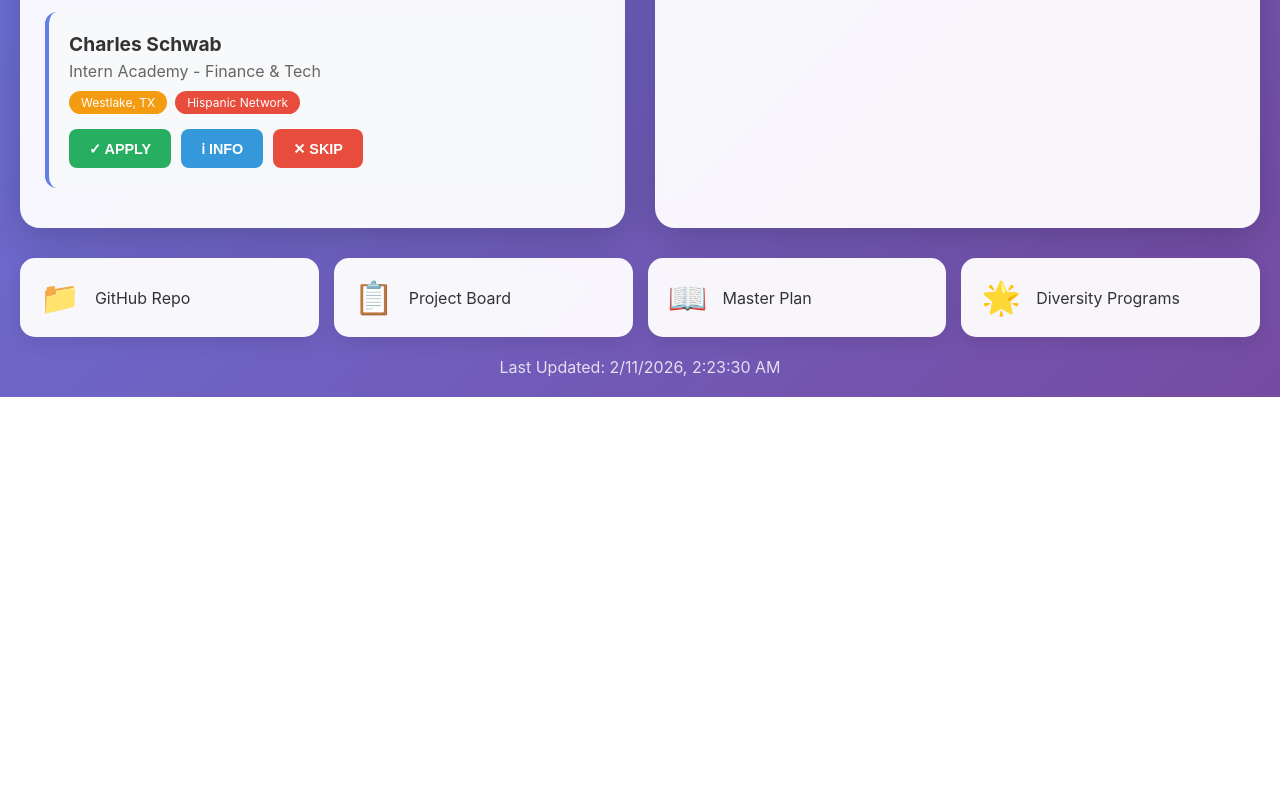
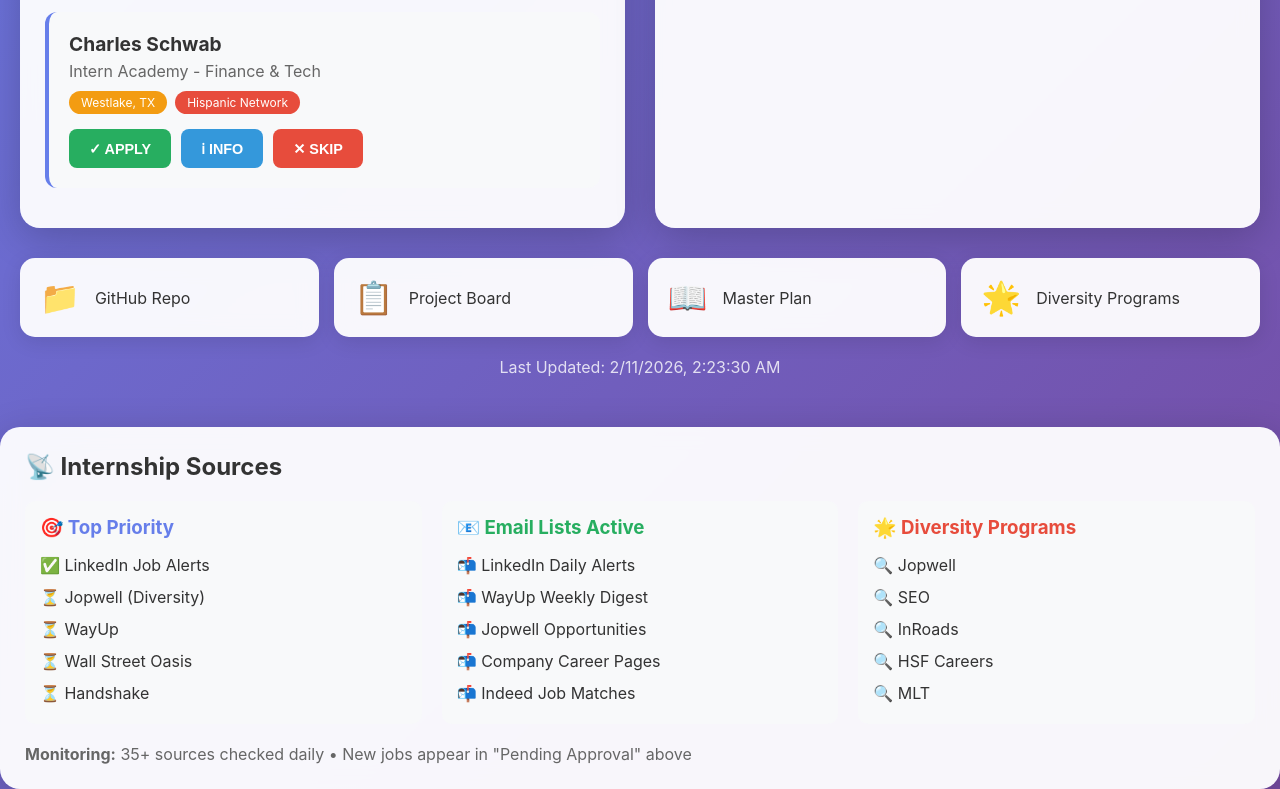
Before and after one commit to 7mangel/job-search-tracker, a plain HTML site: page ui/index.html in a window 1280 px wide. Shown: the part 790-1579 px from the top of the page. Before the commit the page ends 1187 px from the top, so only its background shows below. Drawn offline with Linux system fonts and the light colour scheme.

Commit message:
Add internship sources panel to UI

```diff
--- a/ui/index.html
+++ b/ui/index.html
@@ -514,3 +514,47 @@
     </script>
 </body>
 </html>
+
+<!-- Add Sources Panel -->
+<div class="panel" style="margin-top: 30px;">
+    <h2>📡 Internship Sources</h2>
+    <div style="display: grid; grid-template-columns: repeat(auto-fit, minmax(300px, 1fr)); gap: 20px; margin-top: 20px;">
+
+        <div style="background: #f8f9fa; padding: 15px; border-radius: 10px;">
+            <h3 style="color: #667eea; margin-bottom: 10px;">🎯 Top Priority</h3>
+            <ul style="list-style: none; line-height: 2;">
+                <li>✅ LinkedIn Job Alerts</li>
+                <li>⏳ Jopwell (Diversity)</li>
+                <li>⏳ WayUp</li>
+                <li>⏳ Wall Street Oasis</li>
+                <li>⏳ Handshake</li>
+            </ul>
+        </div>
+
+        <div style="background: #f8f9fa; padding: 15px; border-radius: 10px;">
+            <h3 style="color: #27ae60; margin-bottom: 10px;">📧 Email Lists Active</h3>
+            <ul style="list-style: none; line-height: 2;">
+                <li>📬 LinkedIn Daily Alerts</li>
+                <li>📬 WayUp Weekly Digest</li>
+                <li>📬 Jopwell Opportunities</li>
+                <li>📬 Company Career Pages</li>
+                <li>📬 Indeed Job Matches</li>
+            </ul>
+        </div>
+
+        <div style="background: #f8f9fa; padding: 15px; border-radius: 10px;">
+            <h3 style="color: #e74c3c; margin-bottom: 10px;">🌟 Diversity Programs</h3>
+            <ul style="list-style: none; line-height: 2;">
+                <li>🔍 Jopwell</li>
+                <li>🔍 SEO</li>
+                <li>🔍 InRoads</li>
+                <li>🔍 HSF Careers</li>
+                <li>🔍 MLT</li>
+            </ul>
+        </div>
+
+    </div>
+    <p style="margin-top: 20px; color: #666;">
+        <strong>Monitoring:</strong> 35+ sources checked daily • New jobs appear in "Pending Approval" above
+    </p>
+</div>
```
